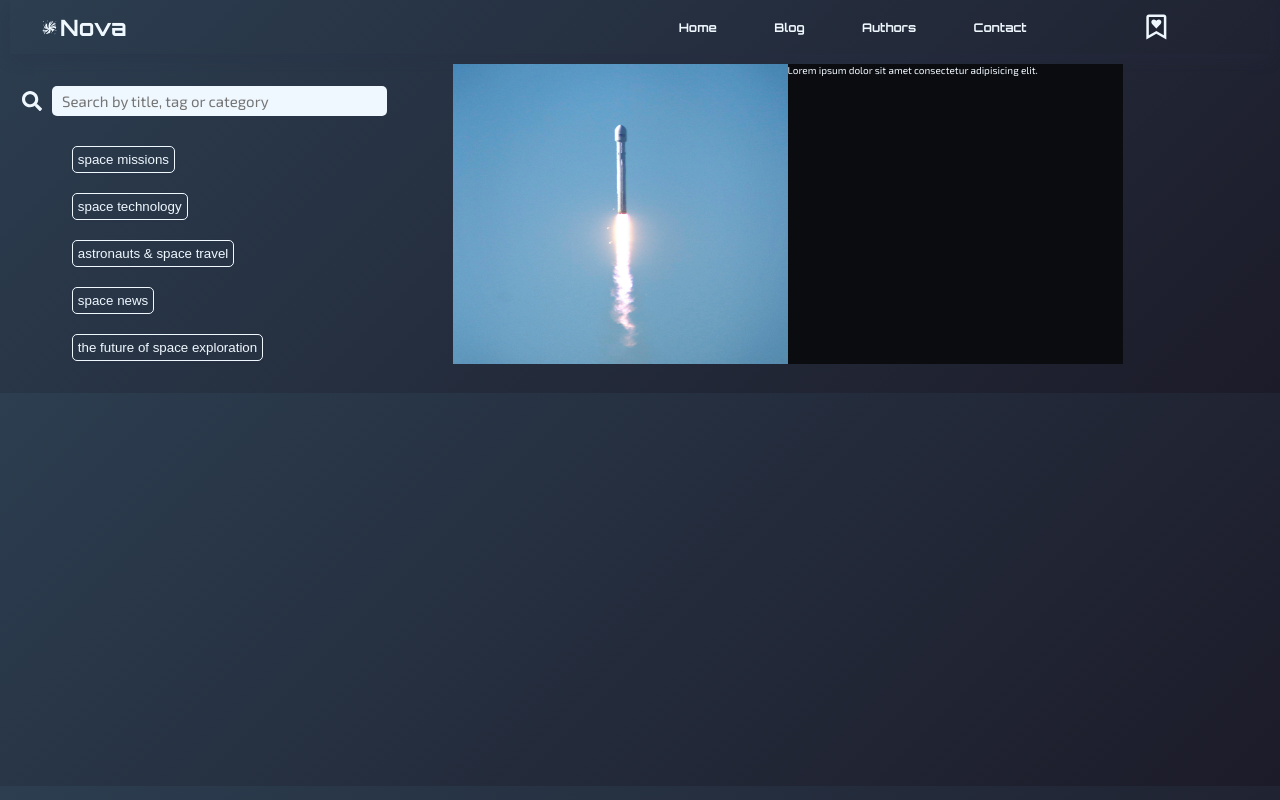
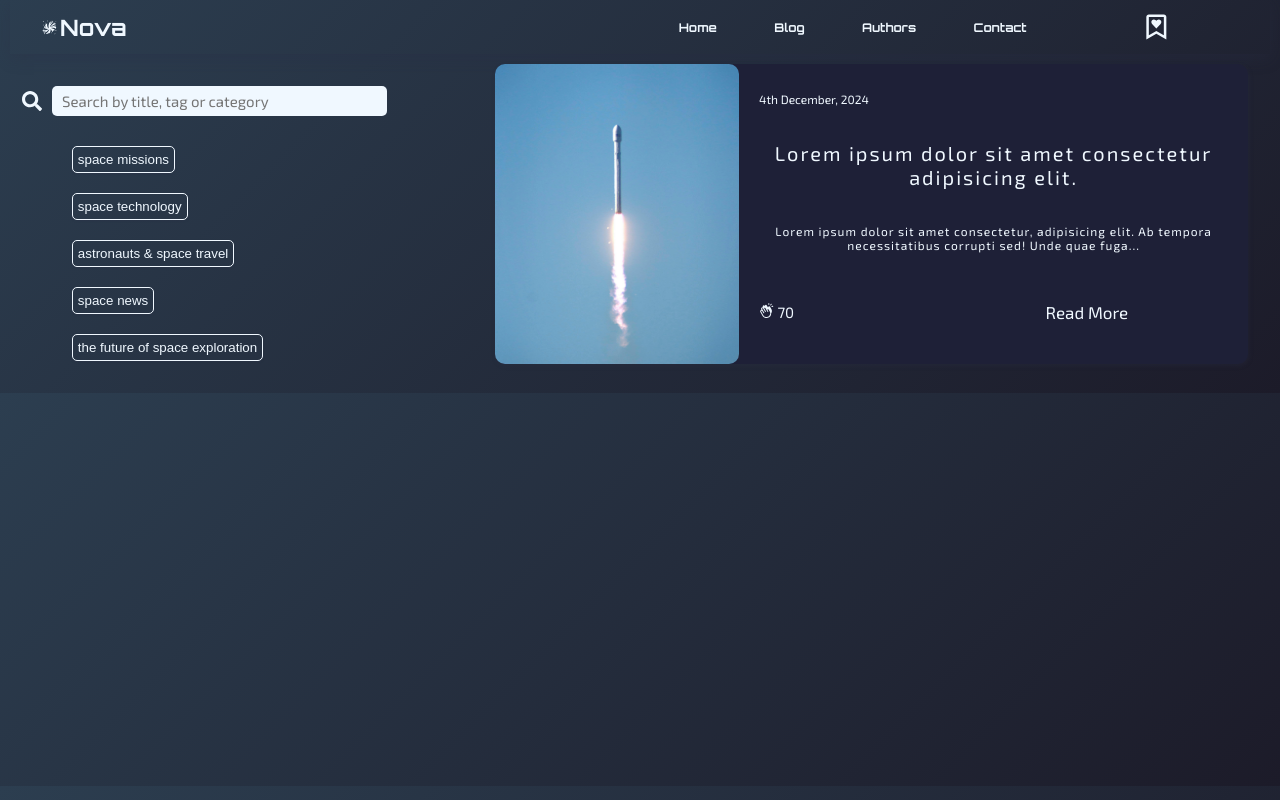
Before and after one commit to PC-Ngumoha/nova, a React (Vite) app: page /blog in a window 1280 px wide. Shown: the top 800 px of the page. Built offline with nearby package versions, Linux system fonts and the light colour scheme.

Commit message:
Update: Complete design of post card

```diff
--- a/src/styles/base/_variables.scss
+++ b/src/styles/base/_variables.scss
@@ -11,6 +11,7 @@ $color_cosmic_black: #0b0c10;
 $color_starry_white: #f0f8ff;
 $color_stellar_gradient: linear-gradient(135deg, #2c3e50, #1c1b29);
 $color_subtle_shade: rgba(42, 45, 71, 0.3);
+$color_thick_shade: #1e2037;
 
 $color_bg_dark: $color_cosmic_black;
 $color_bg_stellar: $color_stellar_gradient;
--- a/src/views/Blog.tsx
+++ b/src/views/Blog.tsx
@@ -1,5 +1,7 @@
 import { FC } from 'react';
 import { FaSearch } from 'react-icons/fa';
+import { PiHandsClappingFill } from 'react-icons/pi';
+import { Link } from 'react-router-dom';
 
 import classNames from '@/views/styles/Blog.module.scss';
 import rocket from '@/assets/images/spacex_rocket.jpg';
@@ -51,9 +53,24 @@ const Blog: FC = () => {
         <div className={classNames.card}>
           <img src={rocket} />
           <div className={classNames.preview}>
-            <span>
+            <span className={classNames.date}>4th December, 2024</span>
+            <span className={classNames.title}>
               Lorem ipsum dolor sit amet consectetur adipisicing elit.
             </span>
+            <span className={classNames.snippet}>
+              Lorem ipsum dolor sit amet consectetur, adipisicing elit. Ab
+              tempora necessitatibus corrupti sed! Unde quae fuga...
+            </span>
+            <div className={classNames.extras}>
+              <span>
+                <PiHandsClappingFill /> 70
+              </span>
+              <Link to={'#'}>
+                {/* <PiArrowFatLinesRightFill />
+                 */}
+                Read More
+              </Link>
+            </div>
           </div>
         </div>
       </section>
--- a/src/views/styles/Blog.module.scss
+++ b/src/views/styles/Blog.module.scss
@@ -94,6 +94,13 @@
 
 /* LISTING SPECIFIC STYLING */
 
+.listing {
+  display: flex;
+  flex-direction: column;
+  align-items: center;
+  height: fit-content;
+}
+
 @media (min-width: 768px) {
   .listing {
     flex: 2;
@@ -102,17 +109,97 @@
 
 /* CARD SPECIFIC STYLING */
 .card {
-  width: 80%;
-  height: 300px;
+  width: 90%;
+  height: 400px;
   display: flex;
-  background-color: $color_bg_dark;
+  flex-direction: column;
+  background-color: $color_thick_shade;
+  border-radius: 1rem;
+  margin-bottom: 1rem;
+  box-shadow: 1px 2px 4px $color_subtle_shade;
 
   img {
-    height: 100%;
+    width: 100%;
+    height: 60%;
     flex: 1;
+    border-top-left-radius: 1rem;
+    border-top-right-radius: 1rem;
   }
 
   .preview {
-    flex: 1;
+    flex: 2;
+    padding: 0.5rem;
+    display: flex;
+    flex-direction: column;
+    justify-content: space-around;
+    align-items: center;
+    color: $color_white;
+
+    .date {
+      display: inline-block;
+      width: 100%;
+      font-size: 0.8rem;
+      padding-left: 1rem;
+    }
+
+    .title {
+      font-size: 1.8rem;
+      text-align: center;
+      letter-spacing: 0.2rem;
+    }
+
+    .snippet {
+      font-size: 1.2rem;
+      text-align: center;
+      letter-spacing: 0.1rem;
+    }
+
+    .extras {
+      width: 100%;
+      padding: 1rem;
+      display: flex;
+      justify-content: space-between;
+      align-items: center;
+
+      span {
+        font-size: 1.5rem;
+      }
+
+      a {
+        text-decoration: none;
+        width: 40%;
+        padding: 0.5rem;
+        font-size: 1.7rem;
+        background-color: transparent;
+        border: 0;
+        color: inherit;
+      }
+    }
   }
 }
+
+/* Larger screens */
+@media (min-width: 768px) {
+  .card {
+    height: 300px;
+    flex-direction: row;
+
+    img {
+      height: 100%;
+      border-bottom-left-radius: 1rem;
+      border-bottom-right-radius: 1rem;
+    }
+
+    .preview {
+      padding: 1rem;
+
+      .date {
+        font-size: 1.2rem;
+      }
+
+      .title {
+        font-size: 2rem;
+      }
+    }
+  }
+}
```
